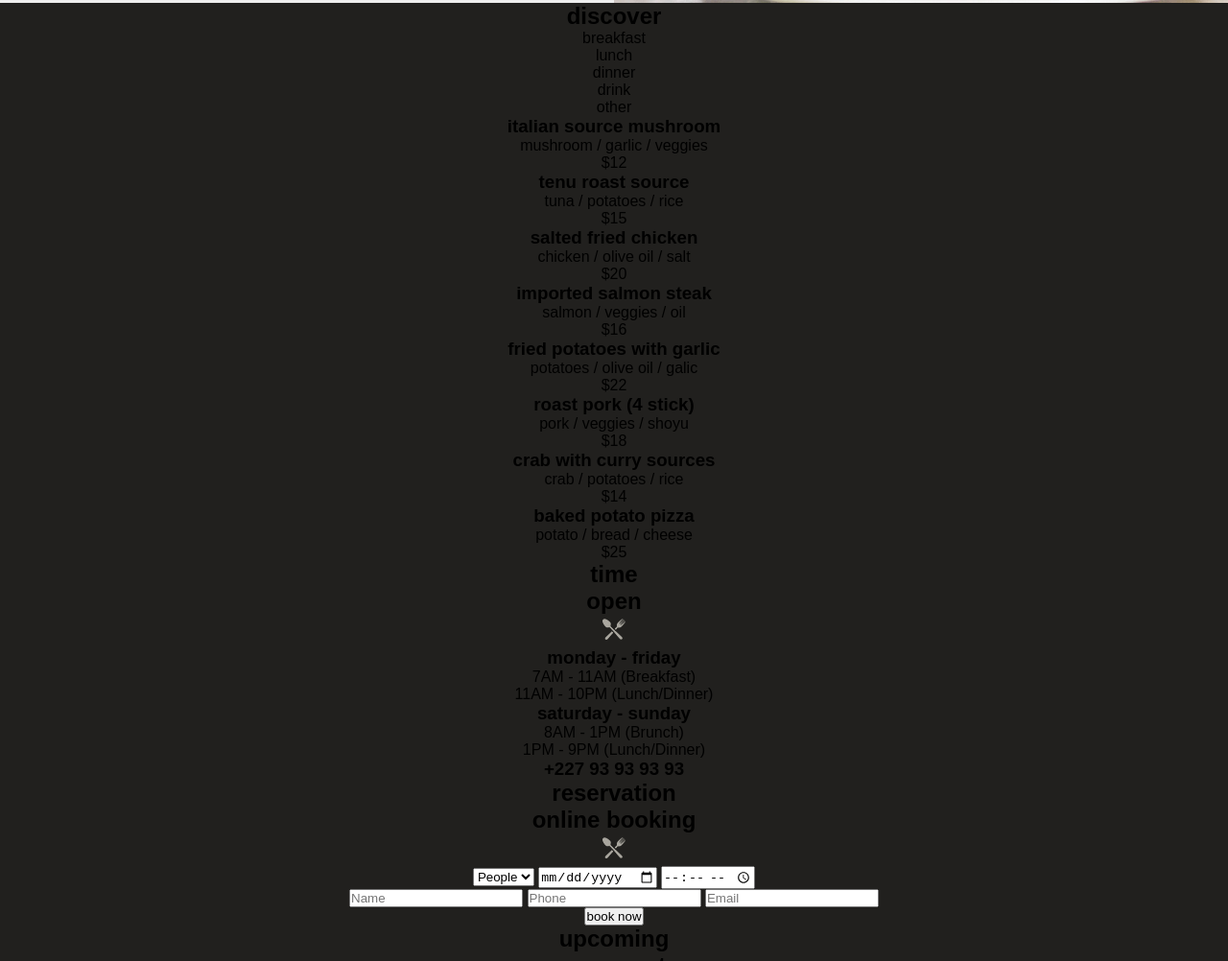
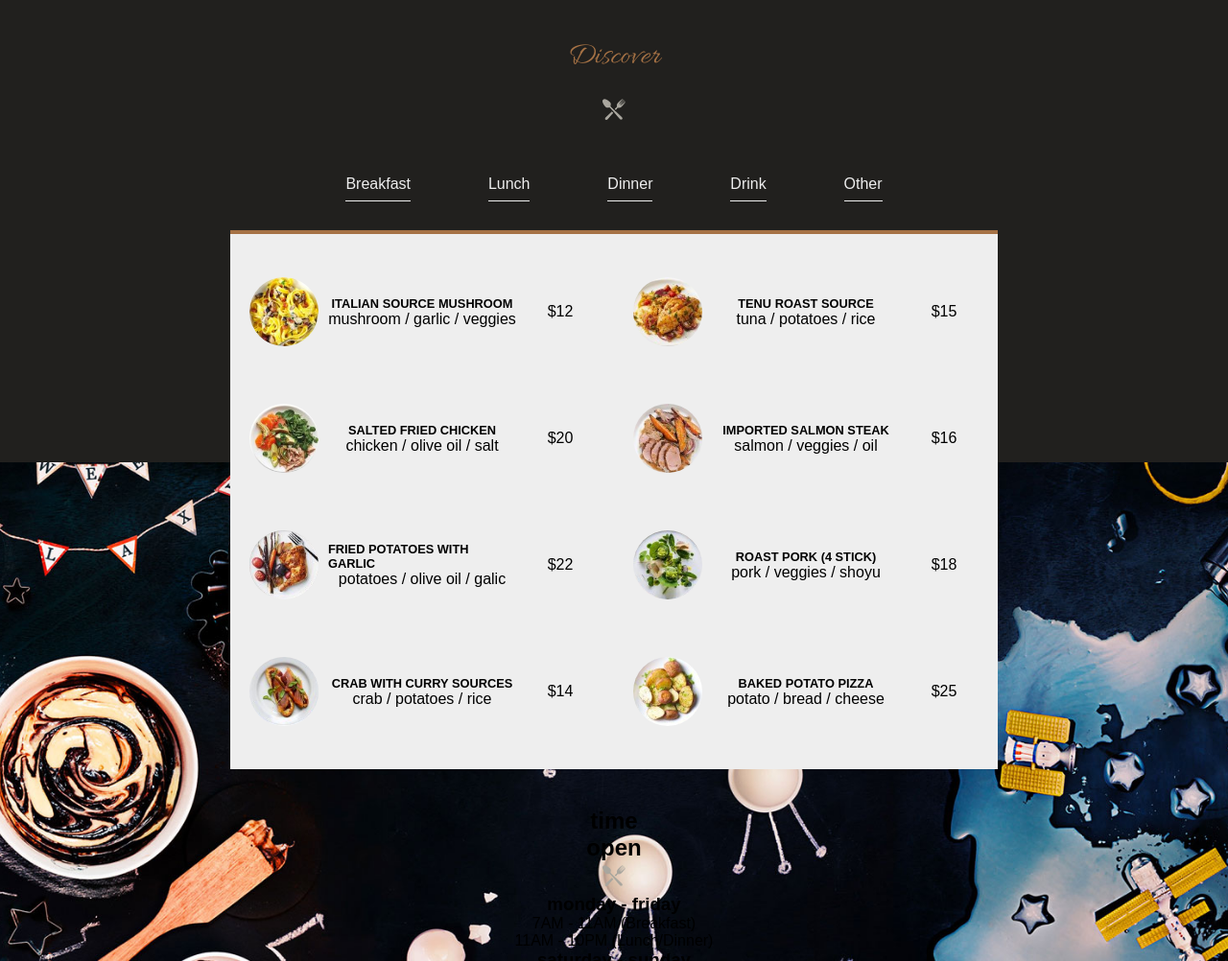
Before and after one commit to leblanc-i/le-resto, a plain HTML site: page index.html in a window 1280 px wide. Shown: the part 1229-2231 px from the top of the page at 96% size. Drawn offline with Linux system fonts and the light colour scheme.

Commit message:
Presque terminer

```diff
--- a/assets/styles/layout/_main.scss
+++ b/assets/styles/layout/_main.scss
@@ -32,15 +32,17 @@ main {
                 font-size: 0.9rem;
             }
             .mascot {
-                width: 60px;
+                width: 70px;
                 border-radius: 50px;
+                margin-bottom: 8px;
             }
             h4 {
-                font-weight: 400;
+                font-family: $font2;
+                font-weight: 100;
                 text-transform: capitalize;
             }
             h5 {
-                font-weight: 100;
+                font-size: 0.7rem;
                 text-transform: uppercase;
                 color: $grey1;
             }
@@ -49,4 +51,86 @@ main {
             background: url("/assets/img/store-01.jpg") center/cover;
         }
     }
+    .section2 {
+        margin: 40px auto;
+        position: relative;
+
+        &::after {
+            content: "";
+            height: 650px;
+            width: 100%;
+            position: absolute;
+            background: url("/assets/img/bg-menu-01.jpg") center/cover;
+            transform: translateX(-50%);
+            bottom: -330px;
+            z-index: -100;
+        }
+        h2 {
+            font-family: $font1;
+            color: $orange1;
+            font-weight: 100;
+            text-transform: capitalize;
+            font-size: 2rem;
+        }
+        .icon img {
+            margin: 20px;
+        }
+        ul {
+            @include alignChildren(space-around);
+            width: 50%;
+            margin: 30px auto;
+            color: $white1;
+            font-weight: 100;
+
+            li {
+                border-bottom: 1px solid $white1;
+                padding-bottom: 8px;
+                font-weight: 100;
+                text-transform: capitalize;
+                cursor: pointer;
+                transition: 0.3s;
+
+                &:hover {
+                    transform: scale(1.2);
+                }
+            }
+        }
+        .meals {
+            background: $white1;
+            width: 85%;
+            max-width: 800px;
+            margin: 0 auto;
+            border-top: 4px solid $orange1;
+            padding: 15px 0;
+            display: grid;
+            grid-template-columns: 50% 50%;
+
+            .meal {
+                display: grid;
+                grid-template-columns: 20% 60% 20%;
+                align-items: center;
+                padding: 30px 0;
+                margin: 0 20px;
+
+                img {
+                    border-radius: 50px;
+                    object-fit: cover;
+                    width: 100%;
+                    align-self: center;
+                }
+                .text {
+                    text-align: left;
+                    @include childCenter;
+                    flex-direction: column;
+                    margin: 0 10px;
+                    height: 100%;
+
+                    h3 {
+                        text-transform: uppercase;
+                        font-size: 0.8rem;
+                    }
+                }
+            }
+        }
+    }
 }
--- a/index.html
+++ b/index.html
@@ -31,7 +31,7 @@
             <div class="nav-h2">
                 <h3>resto</h3>
             </div>
-            <ul class="menu">
+            <ul class="menu-nav">
                 <li>home</li>
                 <li>reservations</li>
                 <li>menu</li>
@@ -70,9 +70,10 @@
         </section>
 
         <section class="section2">
-            <div class="container-top">
-                <h2><span class="span-titre">discover</span></h2>
-                <div class="icon"></div>
+            <h2>discover</h2>
+            <div class="icon">
+                <img src="/assets/img/ic-plate.png" alt="">
+            </div>
             <ul class="list-menu">
                 <li>breakfast</li>
                 <li>lunch</li>
@@ -80,98 +81,74 @@
                 <li>drink</li>
                 <li>other</li>
             </ul>
-            </div>
-            <div class="container-center">
-                <div class="left">
-                    <div class="left-1">
-                        <div class="img"></div>
+            <div class="meals">
+                <div class="meal">
+                    <img src="/assets/img/dish-item-01.jpg" alt="">
                     <div class="text">
                         <h3>italian source mushroom</h3>
                         <p>mushroom / garlic / veggies</p>
                     </div>
-                        <div class="prix">
                     <p>$12</p>
                 </div>
-                    </div>
-                    <div class="left-2">
-                        <div class="img"></div>
+                <div class="meal">
+                    <img src="/assets/img/dish-item-02.jpg" alt="">
                     <div class="text">
                         <h3>tenu roast source</h3>
                         <p>tuna / potatoes / rice</p>
                     </div>
-                        <div class="prix">
                     <p>$15</p>
                 </div>
-                    </div>
-                    <div class="left-3">
-                        <div class="img"></div>
+                <div class="meal">
+                    <img src="/assets/img/dish-item-03.jpg" alt="">
                     <div class="text">
                         <h3>salted fried chicken</h3>
                         <p>chicken / olive oil / salt</p>
                     </div>
-                        <div class="prix">
                     <p>$20</p>
                 </div>
-                    </div>
-                    <div class="left-4">
-                        <div class="img"></div>
+                <div class="meal">
+                    <img src="/assets/img/dish-item-04.jpg" alt="">
                     <div class="text">
                         <h3>imported salmon steak</h3>
                         <p>salmon / veggies / oil</p>
                     </div>
-                        <div class="prix">
                     <p>$16</p>
                 </div>
-                    </div>
-                </div>
-                <div class="right">
-                    <div class="right-1">
-                        <div class="img"></div>
+                <div class="meal">
+                    <img src="/assets/img/dish-item-05.jpg" alt="">
                     <div class="text">
                         <h3>fried potatoes with garlic</h3>
                         <p>potatoes / olive oil / galic</p>
                     </div>
-                        <div class="prix">
                     <p>$22</p>
                 </div>
-                    </div>
-                    <div class="right-2">
-                        <div class="img"></div>
+                <div class="meal">
+                    <img src="/assets/img/dish-item-06.jpg" alt="">
                     <div class="text">
                         <h3>roast pork (4 stick)</h3>
                         <p>pork / veggies / shoyu</p>
                     </div>
-                        <div class="prix">
                     <p>$18</p>
                 </div>
-                    </div>
-                    <div class="right-3">
-                        <div class="img"></div>
+                <div class="meal">
+                    <img src="/assets/img/dish-item-07.jpg" alt="">
                     <div class="text">
                         <h3>crab with curry sources</h3>
                         <p>crab / potatoes / rice</p>
                     </div>
-                        <div class="prix">
                     <p>$14</p>
                 </div>
-                    </div>
-                    <div class="right-4">
-                        <div class="img"></div>
+                <div class="meal">
+                    <img src="/assets/img/dish-item-08.jpg" alt="">
                     <div class="text">
                         <h3>baked potato pizza</h3>
                         <p>potato / bread / cheese</p>
                     </div>
-                        <div class="prix">
                     <p>$25</p>
                 </div>
             </div>
-                </div>
-            </div>
-            <!-- Ce conteneur contient que l'image -->
-            <div class="container-bottom">
+        </section>
 
-            </div>
-        </section>
         <section class="section3">
             <div class="container">
                 <div class="left">
```
Also changed, not shown: assets/styles/index.css, 1 other file. Lines whose indentation alone changed are shown as unchanged.
